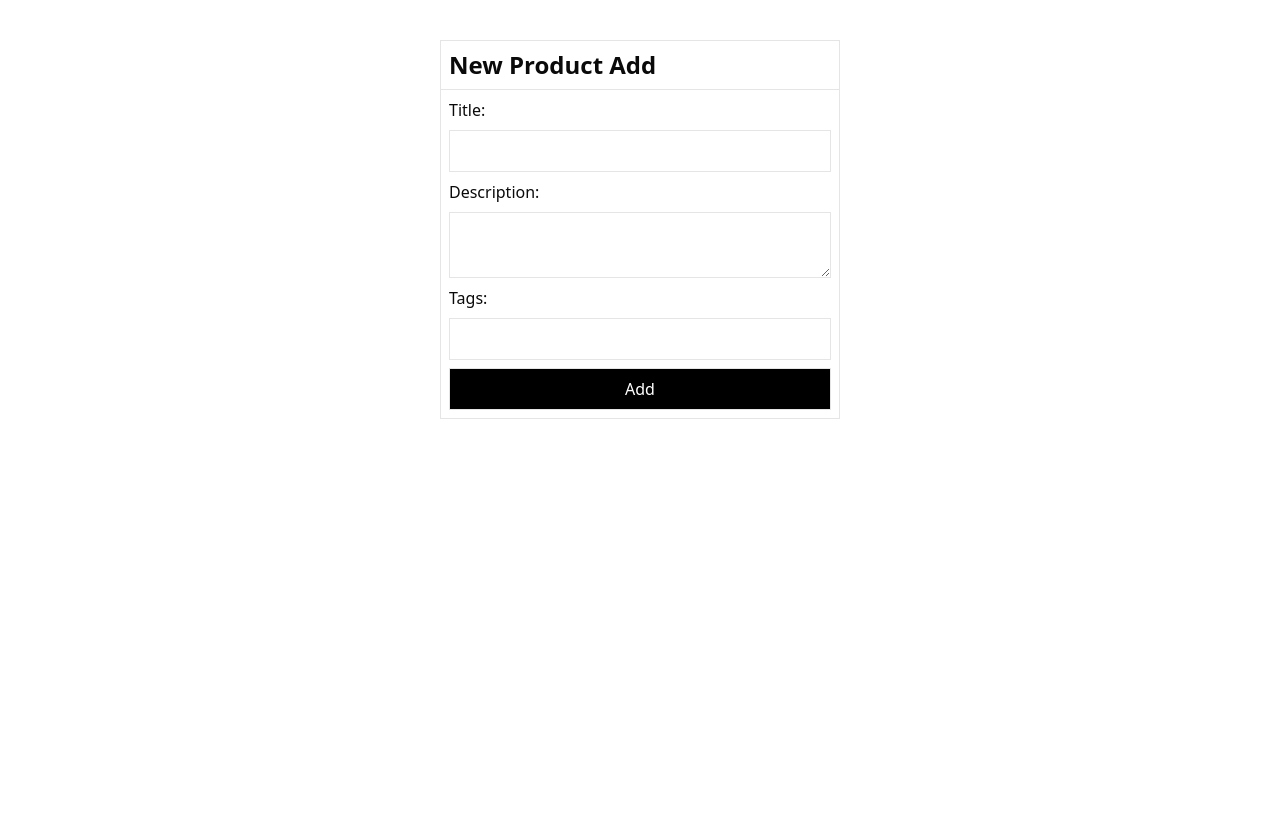
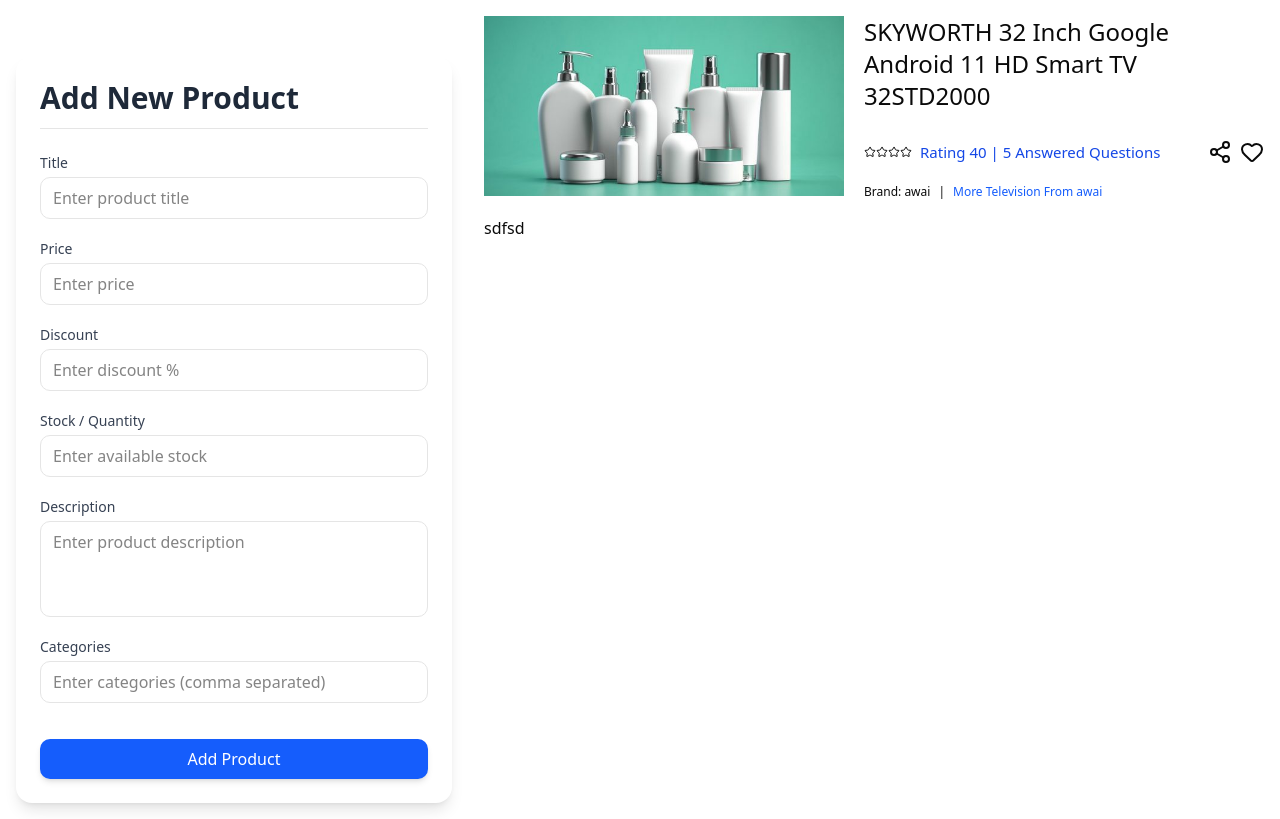
Before and after one commit to aabhushanCD/Ecommerce-app, a React (Vite) app in the folder client/: page /add-product in a window 1280 px wide. Built offline with nearby package versions, Linux system fonts and the light colour scheme.

Commit message:
designing

```diff
--- a/client/src/Store/store.jsx
+++ b/client/src/Store/store.jsx
@@ -62,13 +62,19 @@ export const AuthContextProvider = ({ children }) => {
   };
   const logOut = async () => {
     try {
-      const res = await axios.get(`${ServerApi}/auth/logout`, {
-        withCredentials: true,
-      });
+      const res = await axios.post(
+        `${ServerApi}/auth/logout`,
+        {},
+        {
+          withCredentials: true,
+        }
+      );
       if (res.status === 200) {
         setCurrentUser(null);
-        return localStorage.removeItem("user");
+        localStorage.removeItem("user");
+        return true;
       }
+      return false;
     } catch (error) {
       console.error(error);
     }
--- a/client/src/component/Header.jsx
+++ b/client/src/component/Header.jsx
@@ -1,11 +1,21 @@
 import { useAuth } from "@/Store/store";
-import { Search, ShoppingCart } from "lucide-react";
+import { LogOut, Search, ShoppingCart } from "lucide-react";
 import React from "react";
 import { useNavigate } from "react-router-dom";
 
 const Header = () => {
   const navigate = useNavigate();
-  const { currentUser } = useAuth();
+  const { currentUser, logOut } = useAuth();
+  const handleLogout = async () => {
+    try {
+      const success = await logOut();
+      if (success) {
+        navigate("/login");
+      }
+    } catch (error) {
+      console.error(error);
+    }
+  };
   return (
     <div className=" flex flex-col w-full h-30 justify-center   items-center gap-4 bg-blue-600 text-white">
       <div
@@ -38,8 +48,9 @@ const Header = () => {
           />
           <Search className="bg-blue-500 h-full w-10 " />
         </div>
-        <div>
+        <div className="flex gap-5 items-center">
           <ShoppingCart size={30} />
+          <LogOut onClick={handleLogout} />
         </div>
       </div>
     </div>
--- a/client/src/pages/Seller/ProductAdd.jsx
+++ b/client/src/pages/Seller/ProductAdd.jsx
@@ -1,22 +1,171 @@
+import { useState } from "react";
+import messi from "/images/cosmetic.jpg";
+import photo2 from "/images/cream.webp";
+import photo3 from "/images/photo3.jpg";
+import { Heart, Share2, Star } from "lucide-react";
+
 function ProductAdd() {
+  const [productDetails, setProductDetails] = useState({
+    title: "",
+    price: "",
+    discount: "",
+    stock: "",
+    description: "",
+    categories: "",
+  });
+
+  const handleChange = (e) => {
+    const { name, value } = e.target;
+    setProductDetails((prev) => ({
+      ...prev,
+      [name]: value,
+    }));
+  };
+
+  const handleSubmit = (e) => {
+    e.preventDefault();
+    console.log("Product Details:", productDetails);
+    // Here you can send productDetails to backend
+  };
+
   return (
-    <>
-      <div className="border w-100 m-auto mt-10  ">
-        <h1 className="text-2xl font-semibold p-2 border-b">New Product Add</h1>
-        <div className="flex gap-2 flex-col p-2">
-          <label htmlFor="Name">Title:</label>
-          <input type="text" className="border p-2" />
+    <div className="flex flex-col md:flex-row gap-8 p-4">
+      {/* Form */}
+      <div className="max-w-xl w-full mx-auto md:mx-0 mt-10 p-6 bg-white shadow-lg rounded-2xl">
+        <h1 className="text-3xl font-semibold border-b pb-3 mb-6 text-gray-800">
+          Add New Product
+        </h1>
 
-          <label htmlFor="">Description:</label>
-          <textarea type="text" className="border p-2" />
+        <form className="flex flex-col gap-5" onSubmit={handleSubmit}>
+          {/* Title */}
+          <div className="flex flex-col gap-1">
+            <label className="text-sm font-medium text-gray-700">Title</label>
+            <input
+              type="text"
+              name="title"
+              value={productDetails.title}
+              placeholder="Enter product title"
+              onChange={handleChange}
+              className="border rounded-lg px-3 py-2 focus:outline-none focus:ring-2 focus:ring-blue-500 transition"
+            />
+          </div>
 
-          <label htmlFor="">Tags:</label>
-          <input type="text" className="border p-2" />
+          {/* Price */}
+          <div className="flex flex-col gap-1">
+            <label className="text-sm font-medium text-gray-700">Price</label>
+            <input
+              type="number"
+              name="price"
+              value={productDetails.price}
+              placeholder="Enter price"
+              onChange={handleChange}
+              className="border rounded-lg px-3 py-2 focus:outline-none focus:ring-2 focus:ring-blue-500 transition"
+            />
+          </div>
 
-          <button className="border bg-black text-white  p-2">Add</button>
+          {/* Discount */}
+          <div className="flex flex-col gap-1">
+            <label className="text-sm font-medium text-gray-700">
+              Discount
+            </label>
+            <input
+              type="number"
+              name="discount"
+              value={productDetails.discount}
+              placeholder="Enter discount %"
+              onChange={handleChange}
+              className="border rounded-lg px-3 py-2 focus:outline-none focus:ring-2 focus:ring-blue-500 transition"
+            />
+          </div>
+
+          {/* Stock */}
+          <div className="flex flex-col gap-1">
+            <label className="text-sm font-medium text-gray-700">
+              Stock / Quantity
+            </label>
+            <input
+              type="number"
+              name="stock"
+              value={productDetails.stock}
+              placeholder="Enter available stock"
+              onChange={handleChange}
+              className="border rounded-lg px-3 py-2 focus:outline-none focus:ring-2 focus:ring-blue-500 transition"
+            />
+          </div>
+
+          {/* Description */}
+          <div className="flex flex-col gap-1">
+            <label className="text-sm font-medium text-gray-700">
+              Description
+            </label>
+            <textarea
+              name="description"
+              value={productDetails.description}
+              placeholder="Enter product description"
+              onChange={handleChange}
+              className="border rounded-lg px-3 py-2 focus:outline-none focus:ring-2 focus:ring-blue-500 transition resize-none h-24"
+            />
+          </div>
+
+          {/* Categories */}
+          <div className="flex flex-col gap-1">
+            <label className="text-sm font-medium text-gray-700">
+              Categories
+            </label>
+            <input
+              type="text"
+              name="categories"
+              value={productDetails.categories}
+              placeholder="Enter categories (comma separated)"
+              onChange={handleChange}
+              className="border rounded-lg px-3 py-2 focus:outline-none focus:ring-2 focus:ring-blue-500 transition"
+            />
+          </div>
+
+          {/* Submit Button */}
+          <button
+            type="submit"
+            className="mt-4 bg-blue-600 text-white py-2 rounded-lg hover:bg-blue-700 transition-all active:scale-95 shadow-md"
+          >
+            Add Product
+          </button>
+        </form>
+      </div>
+
+      {/* Live Preview */}
+      <div>
+        <div className="flex gap-5">
+          <div className="w-90 h-50 ">
+            <img src={messi} className="" alt="" />
+          </div>
+          <div className="w-100 text-2xl">
+            <p >SKYWORTH 32 Inch Google Android 11 HD Smart TV 32STD2000</p>
+            <div className=" mt-7  flex items-center justify-between">
+              <div className="flex items-center">
+                <Star size={12} />
+                <Star size={12} />
+                <Star size={12} />
+                <Star size={12} />
+                <span className="ml-2 text-[15px] text-blue-700">
+                  Rating {40} | {5} Answered Questions
+                </span>
+              </div>
+              <span className="flex gap-2">
+                <Share2 /> <Heart />
+              </span>
+            </div>
+            <div className="flex text-[12px] mt-5">
+              <span className="mr-2">Brand: awai</span> |{" "}
+              <span className="ml-2 text-blue-600">
+                More Television From awai
+              </span>
+            </div>
+          </div>
         </div>
+
+        <div>sdfsd</div>
       </div>
-    </>
+    </div>
   );
 }
 
--- a/client/src/pages/Seller/ViewAllProducts.jsx
+++ b/client/src/pages/Seller/ViewAllProducts.jsx
@@ -7,7 +7,10 @@ const ViewAllProducts = () => {
     "Moving on, the other midrange phone to look out is the Redmi Note 8 Pro. It comes as a direct successor of the Note 7 Pro and is one of the most hyped Xiaomi devices in recent dates. Though the device will launch with the MIUI 10 in the beginning, users should expect the recently launched MIUI 11 as of reading this article. The Redmi Note 8 Pro has a bigger 6.53-inch display...";
 
   return (
-    <table className="border w-full mt-10">
+    <>
+      <div className="p-4 ">
+        <h1 className="text-3xl font-bold text-center">Products</h1>
+        <table className="border-2 w-full bg-blue-500 ">
           <thead>
             <tr>
               <th className="border p-2 w-50">S.N</th>
@@ -22,11 +25,9 @@ const ViewAllProducts = () => {
 
           <tbody>
             <tr className="text-center">
-          {/* 1st row */}
               <td className="border">1</td>
               <td className="border">Redmi Note 8 Pro 6/128 Gb</td>
 
-          {/* ⭐ 3rd column — description (your target cell) */}
               <td className="border text-left p-2">
                 {showFull ? description : description.slice(0, 50) + "..."}
 
@@ -38,13 +39,11 @@ const ViewAllProducts = () => {
                 </button>
               </td>
 
-          {/* 4th column */}
               <td className="border">789</td>
 
               <td className="border">-1011</td>
               <td className="border">1213</td>
 
-          {/* last column action buttons */}
               <td className="border">
                 <button className="border p-1 bg-green-600 text-white rounded mr-1">
                   Edit/Change
@@ -62,6 +61,8 @@ const ViewAllProducts = () => {
             </tr>
           </tfoot>
         </table>
+      </div>
+    </>
   );
 };
 
--- a/client/src/pages/login.jsx
+++ b/client/src/pages/login.jsx
@@ -9,6 +9,7 @@ const Login = () => {
   const passwordRef = useRef();
   const { login } = useAuth();
   const navigate = useNavigate();
+
   const [validForm, setValidForm] = useState({
     email: { valid: false },
     password: { valid: false },
```
Also changed, not shown: 1 other file (tests, documents, lock files or other folders). Lines whose indentation alone changed are shown as unchanged.
